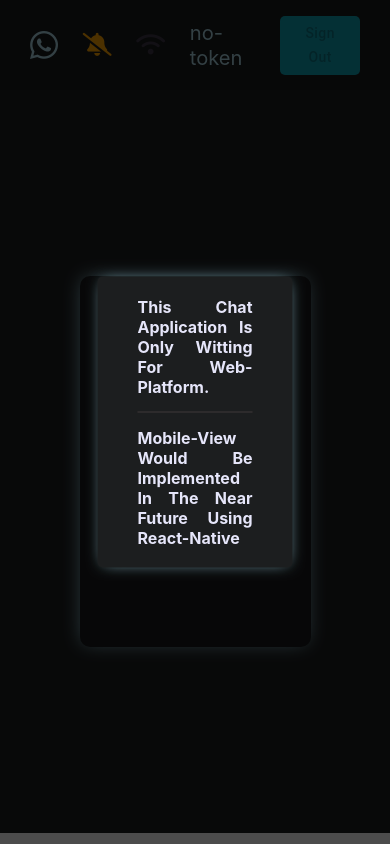
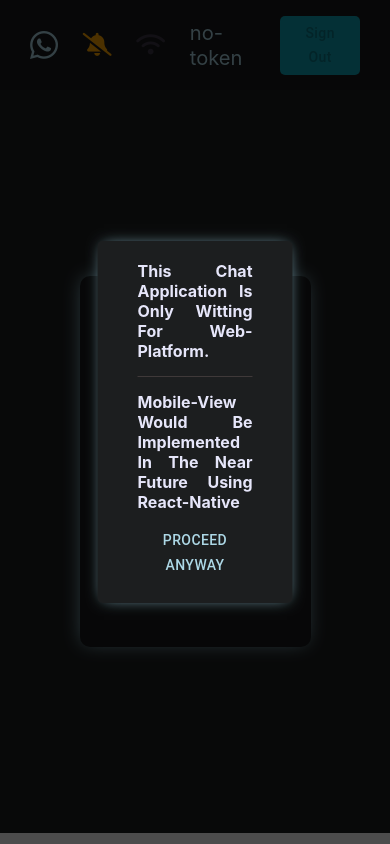
Before and after one commit to berest915/woocel, a React (Create React App) app in the folder client/: page / in a window 390 px wide. Built offline with nearby package versions, Linux system fonts and the light colour scheme.

Commit message:
add close-btn which labeled as <Proceed Anyway> for ToggleMobileModal.js

```diff
--- a/client/src/coms/Corsona/Corsona.js
+++ b/client/src/coms/Corsona/Corsona.js
@@ -251,7 +251,7 @@ export default Corsona;
 const TestDiv = styled.div`
   ${props => !props.completedCrop && `display: none`};
 `;
-const ReButton = styled(Button)`
+export const ReButton = styled(Button)`
   color: lightblue;
   margin-top: 10px;
   display: block;
--- a/client/src/coms/ToggleMobilePortal/ToggleMobilePortal.js
+++ b/client/src/coms/ToggleMobilePortal/ToggleMobilePortal.js
@@ -1,6 +1,7 @@
 import ReactDOM from "react-dom";
 
 import "./ToggleMobileModal.css";
+import { ReButton } from "../Corsona/Corsona";
 
 const ToggleModalPortal = ({ isOpen, onCloseModal }) => {
   if (!isOpen) return null;
@@ -14,8 +15,10 @@ const ToggleModalPortal = ({ isOpen, onCloseModal }) => {
               this chat application is only witting for web-platform.
             </p>
             <p className="bottom-message">
-              mobile-view would be implemented in the near future using react-native
+              mobile-view would be implemented in the near future using
+              react-native
             </p>
+            <ReButton onClick={onCloseModal}>Proceed Anyway</ReButton>
           </div>
         </div>
       </div>
```
